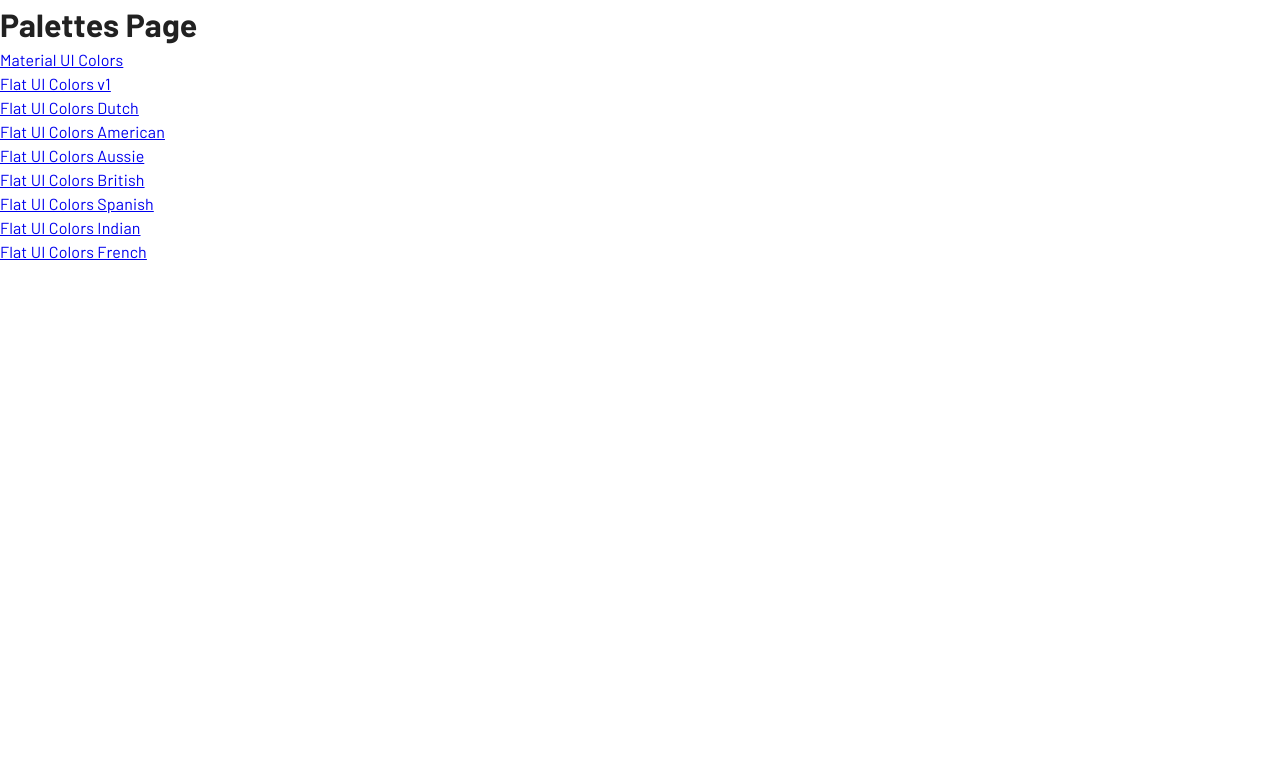
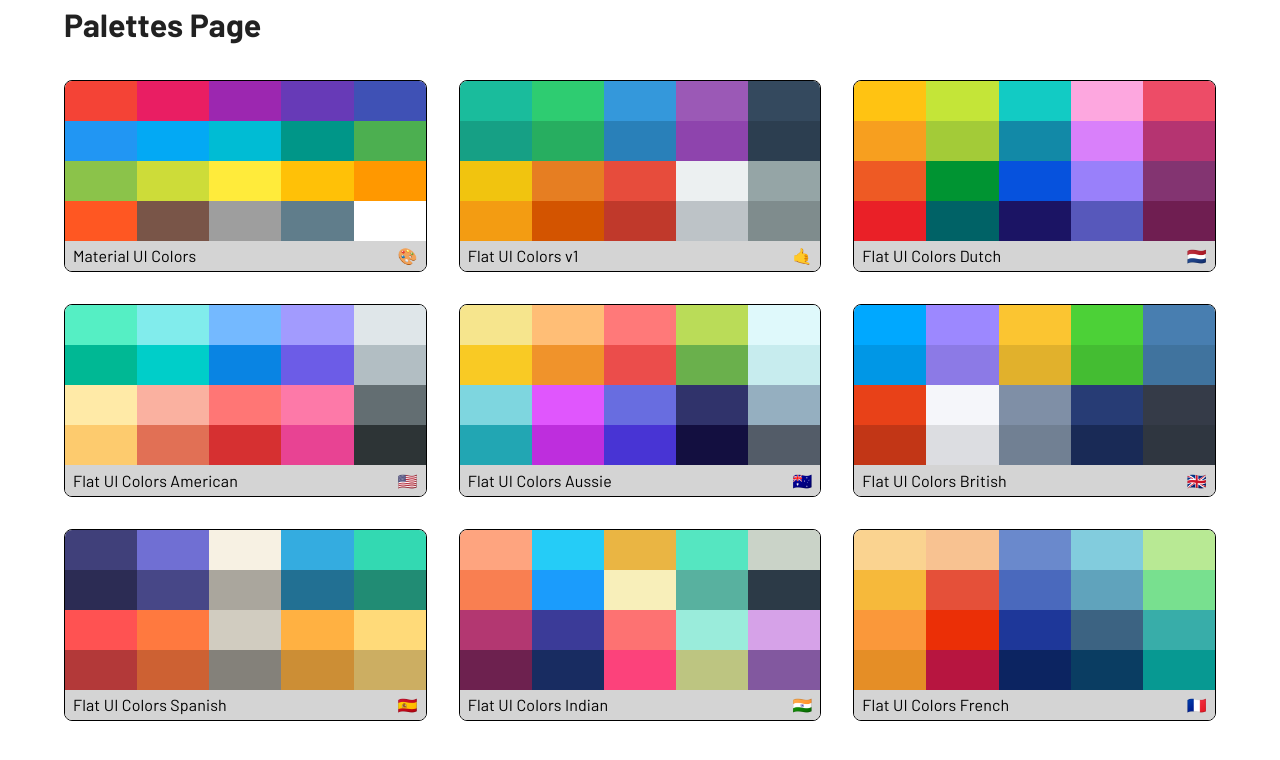
Before and after one commit to tomascatena/color-project, a React app: page / in a window 1280 px wide. Shown: the top 760 px of the page. Built offline with nearby package versions, Linux system fonts and the light colour scheme.

Commit message:
add MiniPalette component and start styling it

```diff
--- /dev/null
+++ b/src/components/MiniPalettes/MiniPalette.styled.ts
@@ -0,0 +1,34 @@
+import { Link } from 'react-router-dom';
+import { styled } from '@mui/system';
+
+export const StyledLink = styled(Link)(() => ({
+  textDecoration: 'none',
+}));
+
+export const MiniPaletteContainer = styled('div')(() => ({
+  backgroundColor: 'white',
+  border: '1px solid black',
+  borderRadius: '.5rem',
+  overflow: 'hidden',
+  position: 'relative',
+
+  '&:hover': {
+    cursor: 'pointer',
+  },
+}));
+
+export const MiniPaletteColors = styled('div')(() => ({
+  display: 'grid',
+  gridTemplateColumns: 'repeat(5, 1fr)',
+  height: '10rem',
+}));
+
+export const MiniPaletteFooter = styled('div')(() => ({
+  alignItems: 'center',
+  backgroundColor: '#d4d4d4',
+  color: 'black',
+  display: 'flex',
+  fontSize: '1rem',
+  justifyContent: 'space-between',
+  padding: '.2rem .5rem',
+}));
--- /dev/null
+++ b/src/components/MiniPalettes/MiniPalette.tsx
@@ -0,0 +1,33 @@
+import { ColorPalette } from '@/typings/typings';
+import {
+  MiniPaletteColors,
+  MiniPaletteContainer,
+  MiniPaletteFooter
+} from './MiniPalette.styled';
+import React from 'react';
+
+type Props = {
+  palette: ColorPalette;
+};
+
+const MiniPalette = ({ palette }: Props) => {
+  return (
+    <MiniPaletteContainer>
+      <MiniPaletteColors>
+        {palette.colors.map((color) => (
+          <div
+            key={color.name}
+            style={{ backgroundColor: color.color }}
+          >
+          </div>
+        ))}
+      </MiniPaletteColors>
+
+      <MiniPaletteFooter>
+        {palette.paletteName} <span>{palette.emoji}</span>
+      </MiniPaletteFooter>
+    </MiniPaletteContainer>
+  );
+};
+
+export default MiniPalette;
--- /dev/null
+++ b/src/pages/PalettesListPage/PalettesListPage.styled.ts
@@ -0,0 +1,8 @@
+import { styled } from '@mui/system';
+
+export const PalettesList = styled('div')(() => ({
+  display: 'grid',
+  gridTemplateColumns: 'repeat(3, 1fr)',
+  gap: '2rem',
+  padding: '2rem 0',
+}));
--- a/src/pages/PalettesListPage/PalettesListPage.tsx
+++ b/src/pages/PalettesListPage/PalettesListPage.tsx
@@ -1,5 +1,8 @@
 import { ColorPalette } from '@/typings/typings';
-import { Link } from 'react-router-dom';
+import { Container } from '@mui/system';
+import { PalettesList } from './PalettesListPage.styled';
+import { StyledLink } from '@/components/MiniPalettes/MiniPalette.styled';
+import MiniPalette from '@/components/MiniPalettes/MiniPalette';
 import React from 'react';
 
 type Props = {
@@ -11,18 +14,23 @@ type Props = {
 
 const PalettesListPage = ({ palettes }: Props) => {
   return (
-    <div>
+    <Container>
       <h1>Palettes Page</h1>
 
-      {palettes.map((palette) => (
-        <Link
-          key={palette.id}
-          to={`/palettes/${palette.id}`}
-        >
-          <p>{palette.paletteName}</p>
-        </Link>
-      ))}
-    </div >
+      <PalettesList>
+        {
+          palettes.map((palette) => (
+            <StyledLink
+              style={{ textDecoration: 'none' }}
+              key={palette.id}
+              to={`/palettes/${palette.id}`}
+            >
+              <MiniPalette palette={palette} />
+            </StyledLink>
+          ))
+        }
+      </PalettesList>
+    </Container >
   );
 };
 
```
